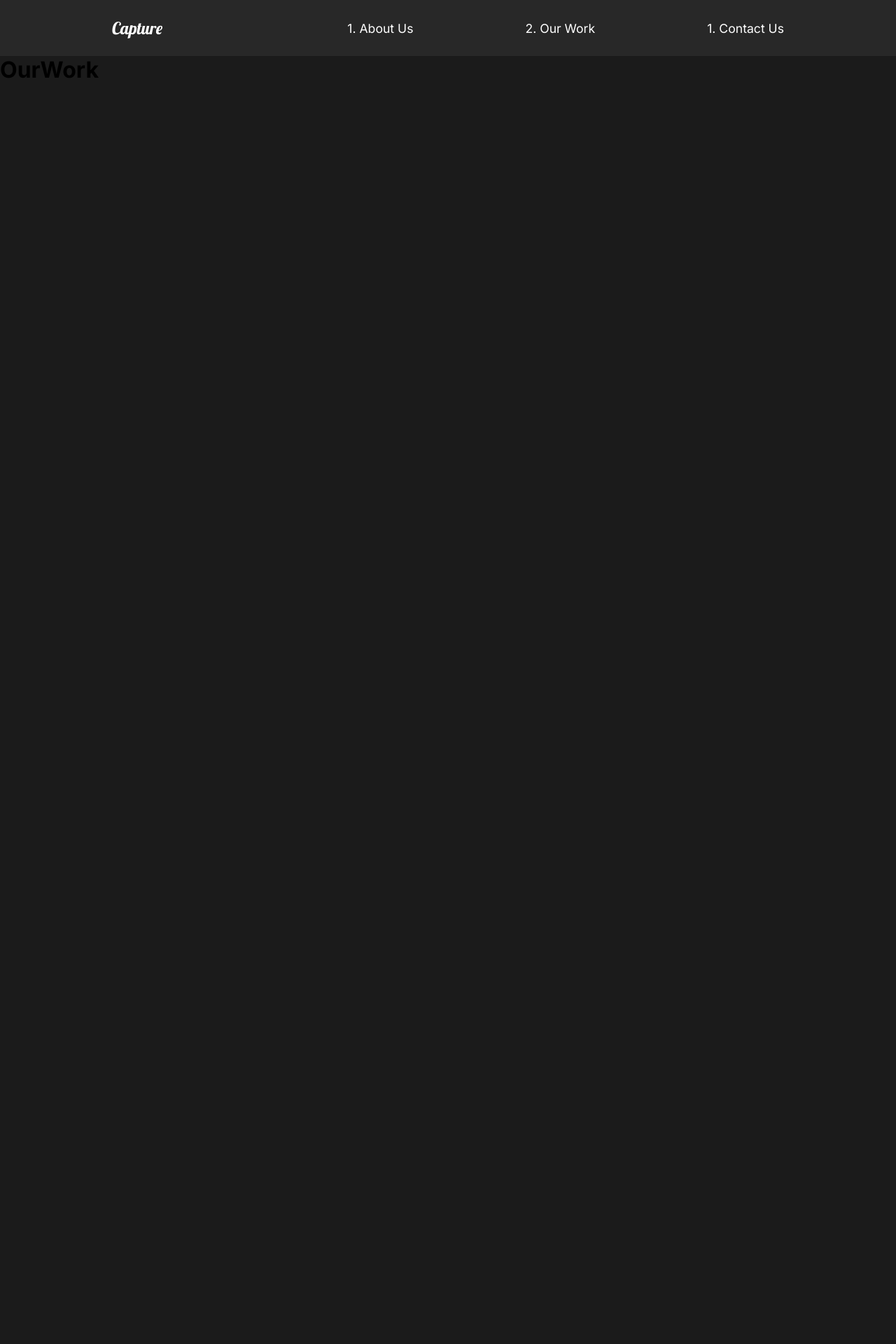
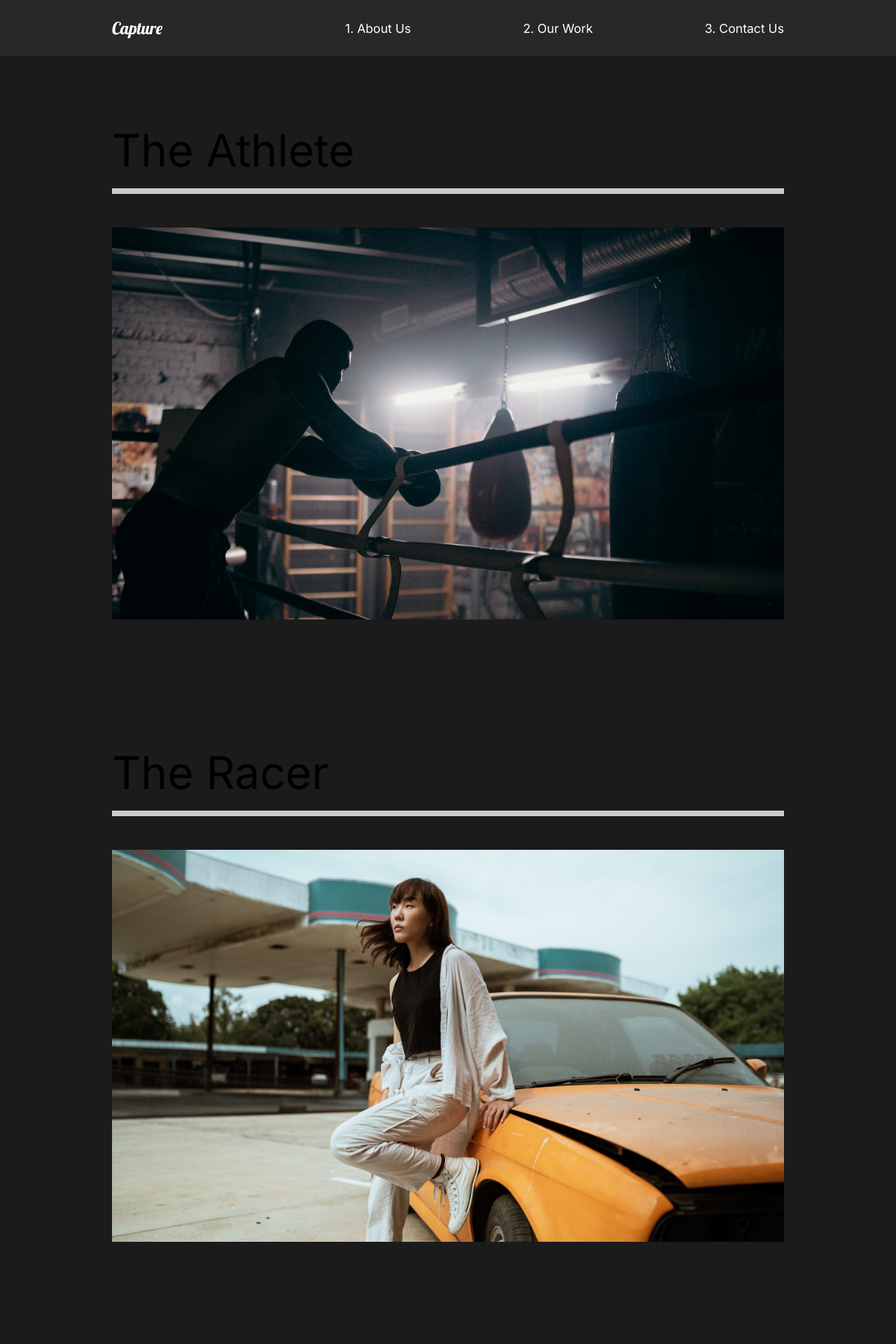
Before and after one commit to shayan-ameen-dev/capture, a React (Create React App) app: page /work in a window 1280 px wide. Shown: the top 1920 px of the page at 70% size. Before the commit the page ends 800 px from the top, so only its background shows below. Built offline with nearby package versions, Linux system fonts and the light colour scheme.

Commit message:
styling our work page

```diff
--- a/src/App.js
+++ b/src/App.js
@@ -13,7 +13,7 @@
       <GlobalStyle />
       <Nav />
       <Routes>
-        <Route path='/' exact element={<AboutUs />} />
+        <Route path='/' element={<AboutUs />} />
         <Route path='/work' element={<OurWork />} />
         <Route path='/contact' element={<ContactUs />} />
       </Routes>
--- a/src/components/Nav.js
+++ b/src/components/Nav.js
@@ -17,7 +17,7 @@
           <Link to='/work'>2. Our Work</Link>
         </li>
         <li>
-          <Link to='/contact'>1. Contact Us</Link>
+          <Link to='/contact'>3. Contact Us</Link>
         </li>
       </ul>
     </StyledNav>
--- a/src/pages/OurWork.js
+++ b/src/pages/OurWork.js
@@ -1,9 +1,63 @@
+import { Link } from 'react-router-dom';
+
+import styled from 'styled-components';
+
+import athlete from '../img/athlete-small.png';
+import theracer from '../img/theracer-small.png';
+import goodtimes from '../img/goodtimes-small.png';
+
 const OurWork = () => {
   return (
-    <div>
-      <h1>OurWork</h1>
-    </div>
+    <StyledWork>
+      <StyledMovie>
+        <h2>The Athlete</h2>
+        <div className='line'></div>
+        <Link>
+          <img src={athlete} alt='athlete' />
+        </Link>
+      </StyledMovie>
+      <StyledMovie>
+        <h2>The Racer</h2>
+        <div className='line'></div>
+        <Link>
+          <img src={theracer} alt='theracer' />
+        </Link>
+      </StyledMovie>
+      <StyledMovie>
+        <h2>Good Times</h2>
+        <div className='line'></div>
+        <Link>
+          <img src={goodtimes} alt='goodtimes' />
+        </Link>
+      </StyledMovie>
+    </StyledWork>
   );
 };
 
+const StyledWork = styled.div`
+  min-height: 100vh;
+  overflow: hidden;
+  padding: 5rem 10rem;
+
+  h2 {
+    padding: 1rem 0rem;
+  }
+`;
+
+const StyledMovie = styled.div`
+  padding-bottom: 10rem;
+
+  .line {
+    height: 0.5rem;
+    background: #ccc;
+    margin-bottom: 3rem;
+  }
+
+  img {
+    width: 100%;
+    height: 70vh;
+    object-fit: cover;
+  }
+`;
+
 export default OurWork;
```
